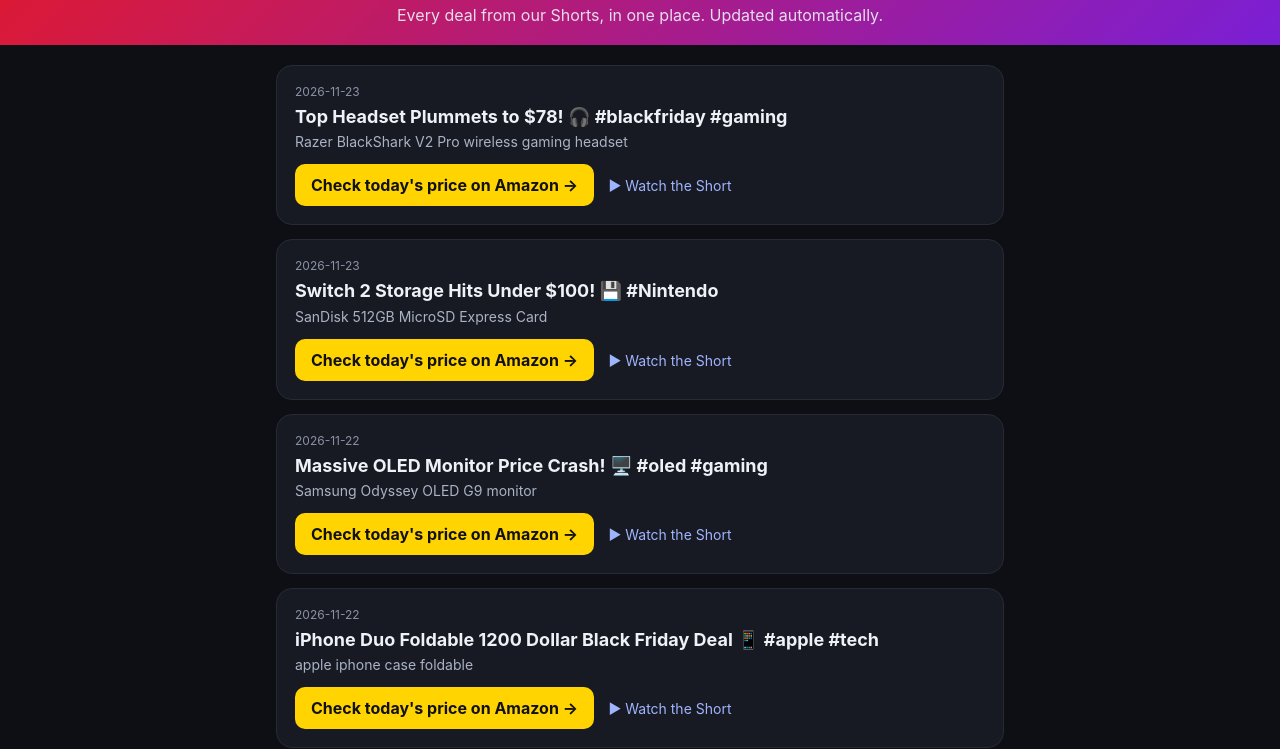
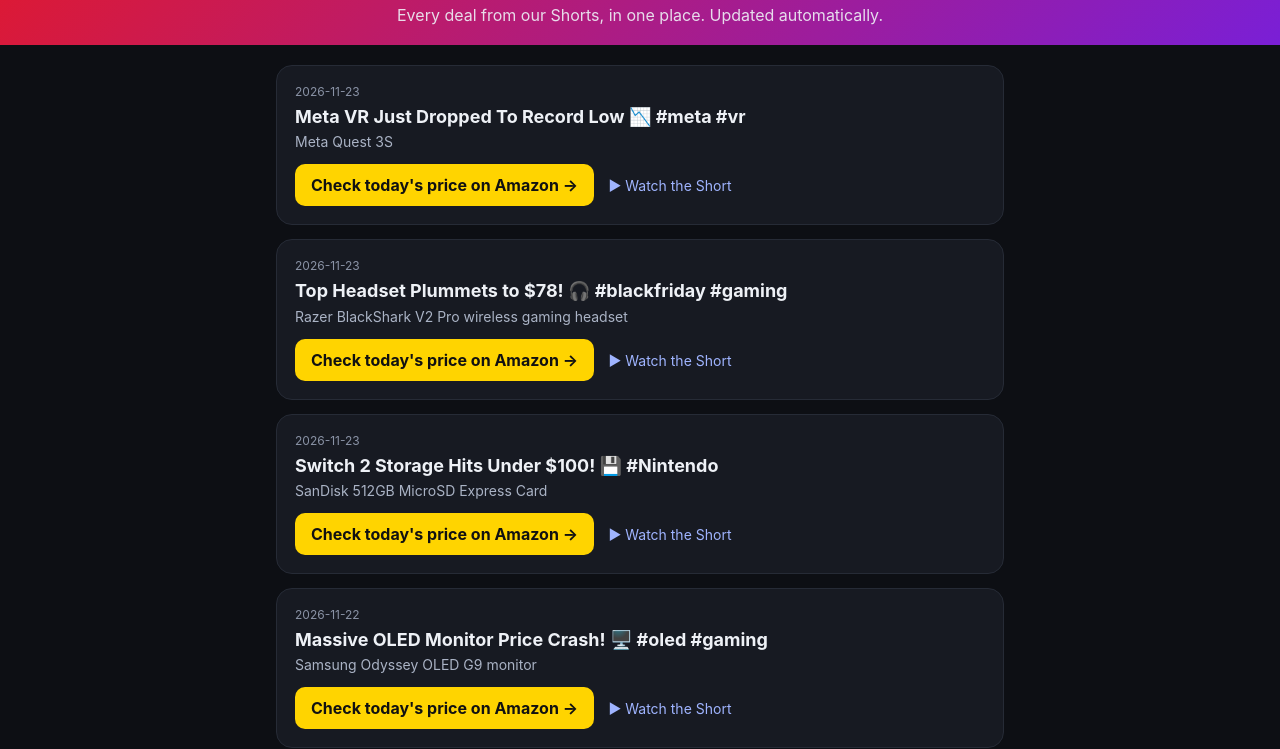
Before and after one commit to drogo36/youtube-robotu, a plain HTML site: page docs/index.html in a window 1280 px wide. Shown: the part 73-822 px from the top of the page. Drawn offline with Linux system fonts and the light colour scheme.

Commit message:
robot: hafıza güncellendi

```diff
--- a/docs/index.html
+++ b/docs/index.html
@@ -19,6 +19,13 @@ footer a{color:#9fb4ff}
 </style></head><body>
 <header><h1>🎮 Respawn Report Deals</h1><p>Every deal from our Shorts, in one place. Updated automatically.</p></header>
 <main>
+<article class="card">
+  <div class="date">2026-11-23</div>
+  <h2>Meta VR Just Dropped To Record Low 📉 #meta #vr</h2>
+  <p class="q">Meta Quest 3S</p>
+  <a class="buy" href="https://www.amazon.com/s?k=Meta+Quest+3S&amp;tag=respawnrepo05-20" rel="nofollow sponsored">Check today's price on Amazon →</a>
+  <a class="vid" href="https://youtube.com/shorts/owHuxzlRE6I">▶ Watch the Short</a>
+</article>
 <article class="card">
   <div class="date">2026-11-23</div>
   <h2>Top Headset Plummets to $78! 🎧 #blackfriday #gaming</h2>
--- a/veri/deals.json
+++ b/veri/deals.json
@@ -1,4 +1,10 @@
 [
+ {
+  "query": "Meta Quest 3S",
+  "title": "Meta VR Just Dropped To Record Low 📉 #meta #vr",
+  "date": "2026-11-23",
+  "youtube_id": "owHuxzlRE6I"
+ },
  {
   "query": "Razer BlackShark V2 Pro wireless gaming headset",
   "title": "Top Headset Plummets to $78! 🎧 #blackfriday #gaming",
```
Also changed, not shown: 1 other file.
